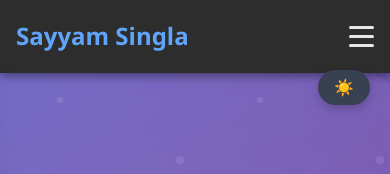
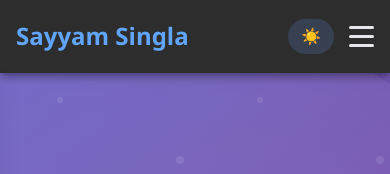
Before and after one commit to sayyamsingla/Personal-Website, a website: page index.html in a window 390 px wide. Shown: the top 174 px of the page. Drawn offline with Linux system fonts and the light colour scheme.

Commit message:
small changes

```diff
--- a/styles.css
+++ b/styles.css
@@ -600,20 +600,26 @@ body.dark-mode .ubc-logo:hover {
     transform: scale(1.05);
 }
 
-/* Dark Mode Toggle */
+/* Dark Mode Toggle - Integrated into Header */
 .dark-mode-toggle {
-    position: fixed;
-    top: 90px;
-    right: 30px;
-    z-index: 1000;
     background: #2563eb;
     border: none;
     border-radius: 50px;
-    padding: 0.7rem 1.5rem;
+    padding: 0.5rem 1rem;
     cursor: pointer;
-    font-size: 1.2rem;
-    box-shadow: 0 4px 10px rgba(0,0,0,0.2);
+    font-size: 1.1rem;
     transition: background 0.3s, transform 0.3s;
+    display: flex;
+    align-items: center;
+    justify-content: center;
+    height: 40px; /* Ensures it doesn't stretch the header */
+}
+
+/* Ensure the container aligns items horizontally */
+.nav-controls {
+    display: flex;
+    align-items: center;
+    gap: 15px; /* Adds space between the sun/moon and the hamburger */
 }
 
 .dark-mode-toggle:hover {
@@ -928,9 +934,8 @@ body.dark-mode section h2:hover {
     }
 
     .dark-mode-toggle {
-        top: 70px;
-        right: 20px;
-        padding: 0.5rem 1rem;
+        padding: 0.4rem 0.8rem;
         font-size: 1rem;
+        height: 35px;
     }
 }
```
